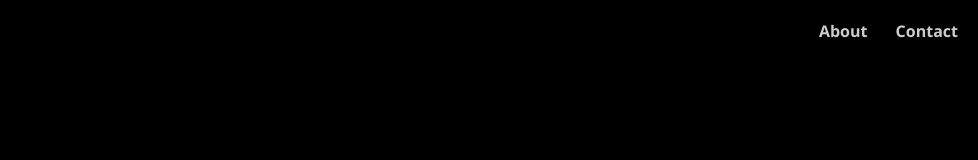
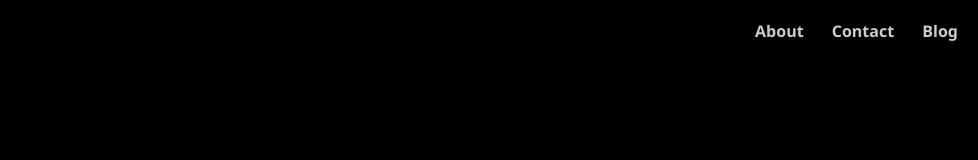
Before and after one commit to jaco-coder91/legalblog, a plain HTML site: page index.html in a window 1280 px wide. Shown: the top 160 px of the page, without its empty margins (302-1280 px from the left). Drawn offline with Linux system fonts and the light colour scheme.

Commit message:
Update index.html

```diff
--- a/index.html
+++ b/index.html
@@ -118,6 +118,7 @@
   <nav>
     <a href="about.html">About</a>
     <a href="contact.html">Contact</a>
+    <a href="blog/posts/blog-post-1.html">Blog</a>
   </nav>
 
   <!-- Courthouse Image -->
```
